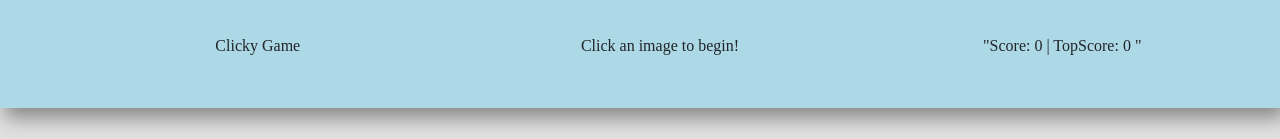
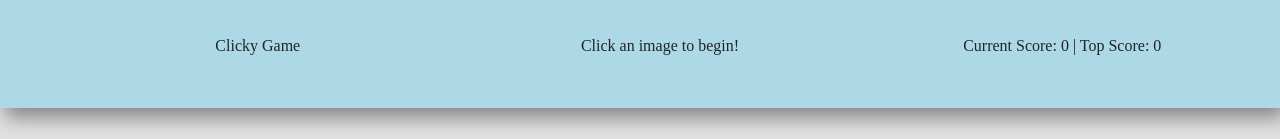
Before and after one commit to awb305/clicky, a React (Create React App) app: page / in a window 1280 px wide. Shown: the top 139 px of the page. Built offline with nearby package versions, Linux system fonts and the light colour scheme.

Commit message:
got score's to save in state in container

```diff
--- a/src/App.js
+++ b/src/App.js
@@ -1,6 +1,4 @@
 import React, { Component } from 'react';
-import Scoreboard from "./componets/scoreboard";
-import Header from "./componets/header";
 import Container from './componets/container';
 import Footer from './componets/footer';
 import './App.css';
@@ -9,10 +7,7 @@ class App extends Component {
   render() {
     return (
       <div className="App">
-        <Scoreboard></Scoreboard>
-        <Header></Header>
-        <Container></Container>
-        <Footer></Footer>
+        <Container> </Container> <Footer> </Footer>
       </div>
     );
   }
--- a/src/componets/container/container.css
+++ b/src/componets/container/container.css
@@ -1,5 +1,5 @@
-.container{
-  background: rgba(225,225,225, 1.0);
+.container {
+  background: rgba(225, 225, 225, 1.0);
   min-height: 80%;
 }
 
@@ -9,3 +9,28 @@ img {
   height: 100%;
   box-shadow: 5px 10px 18px #888888;
 }
+
+
+.navbar {
+  background: lightblue;
+  min-height: 70px;
+  position: fixed;
+  width: 100%;
+  z-index: 99;
+  font-size: clac(10px +14*(100vw - 320px)/800);
+  white-space: nowrap;
+  box-shadow: 5px 10px 18px #888888;
+}
+
+ul {
+  display: block;
+  width: 100%;
+  list-style-type: disc;
+}
+
+li {
+  display: inline-block;
+  padding: 26px 0;
+  width: 33.3%;
+  text-align: center;
+}
--- a/src/componets/container/container.jsx
+++ b/src/componets/container/container.jsx
@@ -1,13 +1,13 @@
-import React from "react";
-import "./container.css";
-import {Grid, Row, Col, Image} from 'react-bootstrap'
+import React from 'react';
+import './container.css';
+import { Grid, Row, Col, Image } from 'react-bootstrap';
+import Header from '../header';
 import PlayerImage from '../playerImage';
 
 const styles = {
   grid: {
     paddingLeft: '15rem',
-      paddingRight: '15rem',
-
+    paddingRight: '15rem'
   },
   row: {
     marginLeft: 0,
@@ -16,7 +16,6 @@ const styles = {
   }
 };
 
-
 const images = [
   {
     name: 'Jordan',
@@ -24,7 +23,7 @@ const images = [
   },
   {
     name: 'Antawn',
-    link: '/images/antawn.jpeg',
+    link: '/images/antawn.jpeg'
   },
   {
     name: 'Billy',
@@ -56,71 +55,57 @@ const images = [
   }
 ];
 
+class Container extends React.Component {
+  state = {
+    currentScore: 0,
+    topScore: 0
+  };
 
- let column = images.map(image => (
-   <PlayerImage image={image}></PlayerImage>
- ))
+  increaseCurrentScore = currentScore => {
+    parseInt(currentScore);
+    currentScore++;
+    this.setState({
+      currentScore: currentScore++
+    });
+  };
 
-class Container extends React.Component  {
+  checkTopScore = () => {
+    this.state.topScore++;
+  };
 
- state = {
-
-  images : [
-    {
-      name: 'Jordan',
-      link: '/images/jordan.jpeg',
-      clicked: false
-    },
-    {
-      name: 'Antawn',
-      link: '/images/antawn.jpeg',
-      clicked: false
-    },
-    {
-      name: 'Billy',
-      link: '/images/billy.jpg',
-      clicked: false
-    },
-    {
-      name: 'Dean',
-      link: '/images/dean.jpg',
-      clicked: false
-    },
-    {
-      name: 'Ford',
-      link: '/images/ford.jpg',
-      clicked: false
-    },
-    {
-      name: 'James',
-      link: '/images/james.jpeg',
-      clicked: false
-    },
-    {
-      name: 'Justin',
-      link: '/images/justin.jpg',
-      clicked: false
-    },
-    {
-      name: 'Marcus',
-      link: '/images/marcus.jpg',
-      clicked: false
-    },
-    {
-      name: 'Vince',
-      link: '/images/vince.jpg',
-      clicked: false
-    }
-  ]
-
- }
-
-
-
-
+  clearCurrentScore = () => {
+    this.setState({
+      currentScore: 0
+    });
+  };
 
   render() {
-  return(
+    const column = images.map(image => (
+      <PlayerImage
+        image={image}
+        currentScore={this.state.currentScore}
+        topScore={this.state.topScore}
+        increaseCurrentScore={this.increaseCurrentScore}
+        checkTopScore={this.checkTopScore}
+        clearCurrentScore={this.clearCurrentScore}
+      />
+    ));
+
+    return (
+      <div>
+        <div>
+          <nav className="navbar">
+            <ul>
+              <li className="brand">Clicky Game</li>
+              <li>Click an image to begin!</li>
+              <li>
+                Current Score: {this.state.currentScore} | Top Score:{' '}
+                {this.state.topScore}{' '}
+              </li>
+            </ul>
+          </nav>
+        </div>
+        <Header />
         <Grid fluid style={styles.grid}>
           <Row style={styles.row}>
             {column[0]}
@@ -138,13 +123,9 @@ render() {
             {column[8]}
           </Row>
         </Grid>
-
-  )
-
-
+      </div>
+    );
   }
-
-
 }
 
 export default Container;
--- a/src/componets/playerImage/playerImage.jsx
+++ b/src/componets/playerImage/playerImage.jsx
@@ -15,7 +15,13 @@ class PlayerImage extends React.Component {
     clicked: false
   };
 
-  handleClick = e => {
+  handleClick = () => {
+    if (!this.state.clicked) {
+      this.props.increaseCurrentScore(this.props.currentScore);
+    } else {
+      this.props.clearCurrentScore();
+    }
+
     this.setState({
       clicked: true
     });
@@ -37,37 +43,3 @@ class PlayerImage extends React.Component {
 }
 
 export default PlayerImage;
-
-/* class PlayerImage extends React.Component {
-
-constructor(props) {
-  super(props);
-  this.handleClick = this.handleClick.bind(this);
-  this.state = {
-    clicked: false
-  }
-}
-
-
-handleClick = (e) => {
-  this.setState({
-    clicked: true
-  })
-
-}
-
-render() {
-
-  return(
-
-  <Col xs={6} md={4} style={styles.col}>
-      <Image className = "pic-UNC" src={this.props.image.link} name={this.props.image.name} onClick={this.handleClick} thumbnail />
-    </Col>
-
-  )
-}
-
-}
-
-export default PlayerImage;
- */
```
Lines whose indentation alone changed are shown as unchanged.
